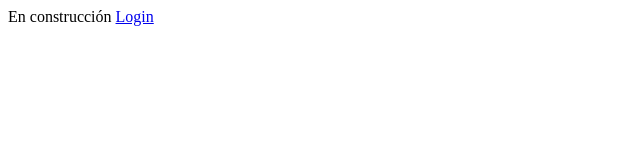
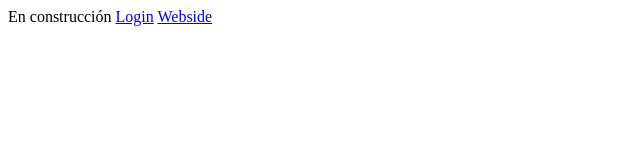
Before and after one commit to alejo11102001/Portafolio, a plain HTML site: page index.html in a window 1280 px wide. Shown: the full height of the page, 0-640 px from the left. Drawn offline with Linux system fonts and the light colour scheme.

Commit message:
add webside

```diff
--- a/index.html
+++ b/index.html
@@ -8,5 +8,6 @@
 <body>
 <hi>En construcción</h1>
 <a href="https://alejo11102001.github.io/login_html/">Login</a>
+<a href="https://alejo11102001.github.io/website/">Webside</a>
 </body>
 </html>
```
